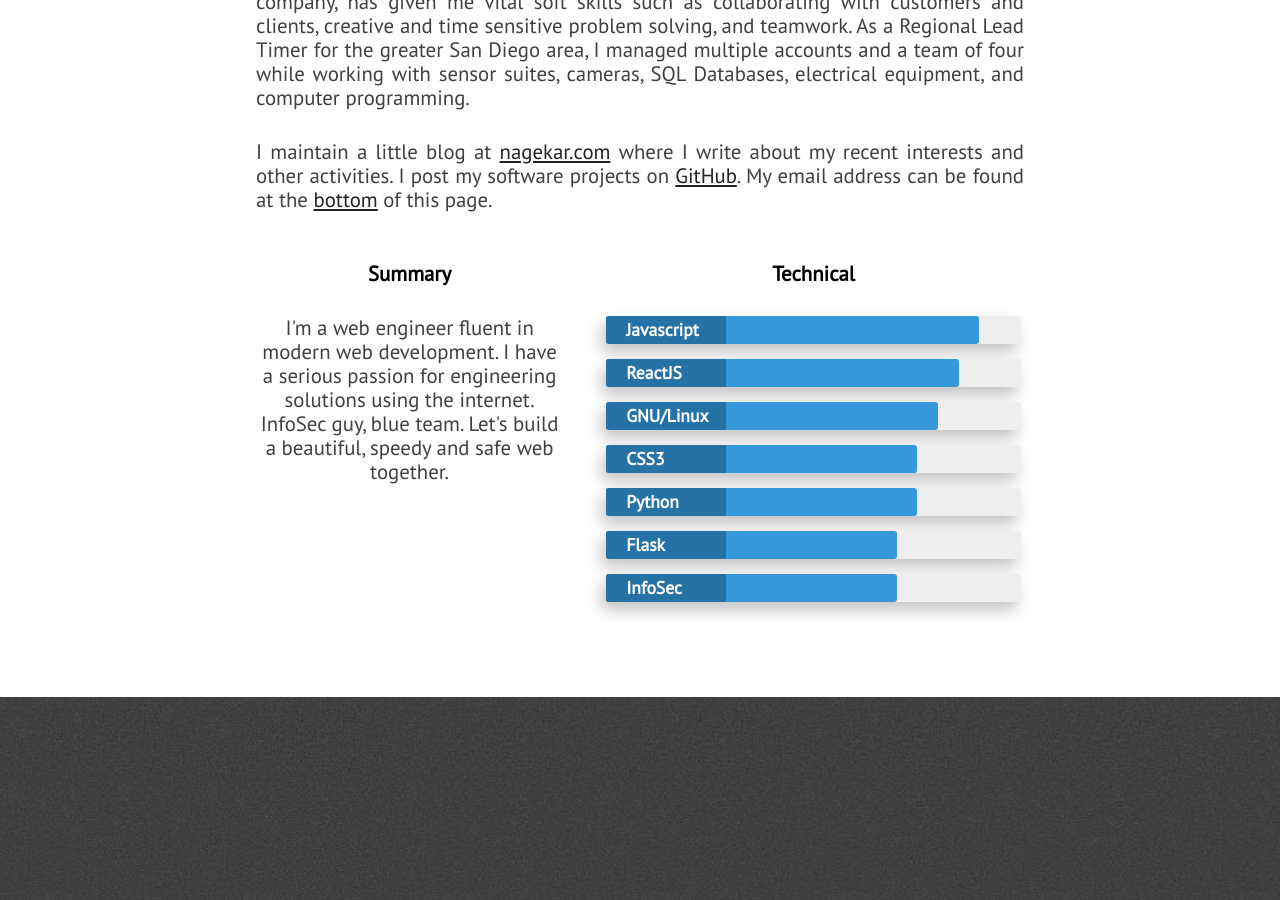
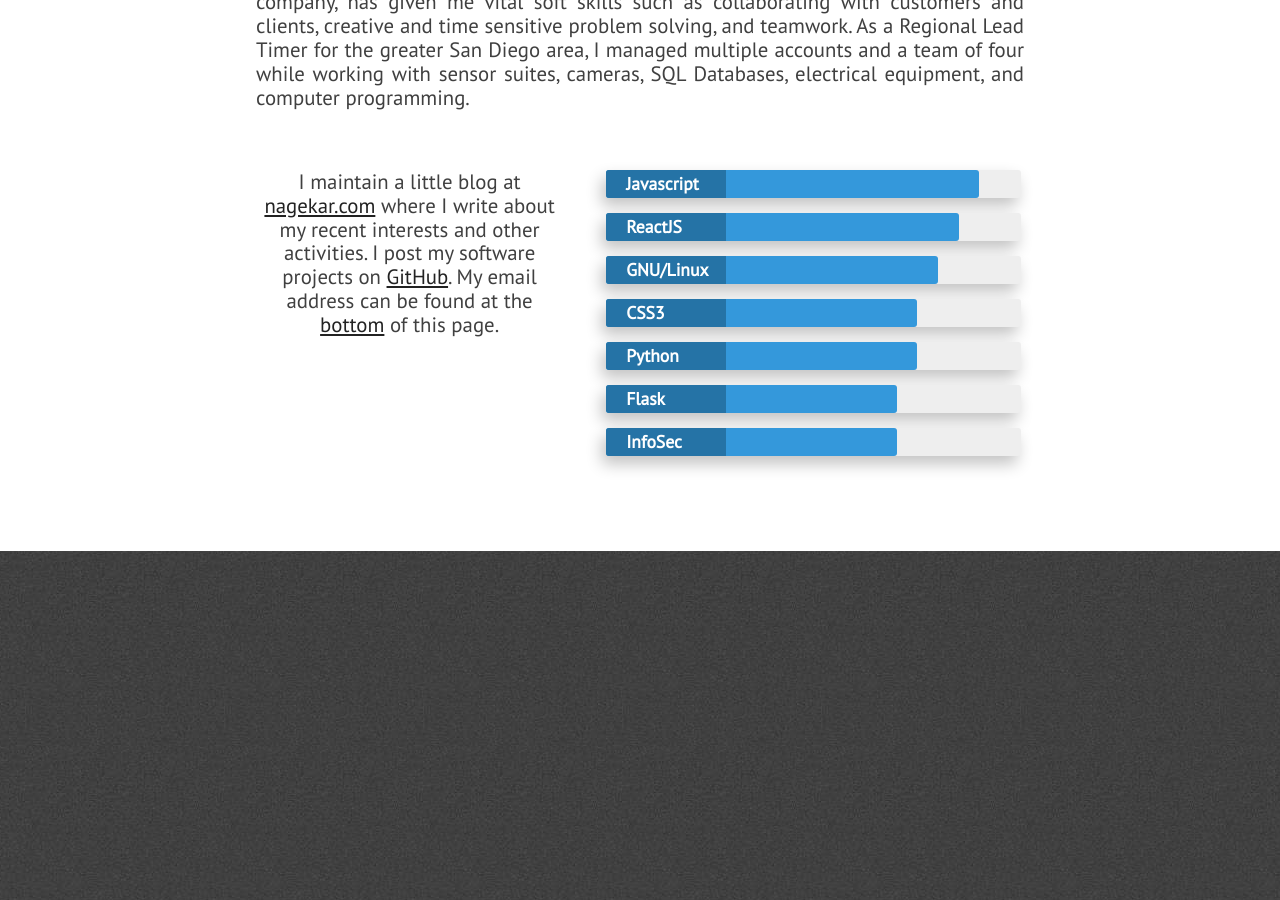
Before and after one commit to Eric-Cupples/Eric-Cupples.github.io, a Jekyll site: the page built from index.html, in a window 1280 px wide and 900 px high, scrolled down 1843 px. Built offline with Jekyll 4.4.1, drawn with Linux system fonts in a browser that asks for light colours; nearby versions of some CDN libraries.

Commit message:
About Update 2

```diff
--- a/_includes/about.html
+++ b/_includes/about.html
@@ -37,25 +37,18 @@
                 Diego area, I managed multiple accounts and a team of four while working with sensor suites, cameras,
                 SQL Databases, electrical equipment, and computer programming.
             </p>
-            <p class="paragraph-text justify-text">
-                I maintain a little blog at <a href="{{ site.blog_url }}">nagekar.com</a> where I write about my recent
-                interests and other activities. I post my software projects on <a
-                    href="https://github.com/{{ site.github_username }}">GitHub</a>. My email address can be found at
-                the <span class="extra-link"><a href="#extra">bottom</a></span> of this page.
-            </p>
 
             <p>
             <div class="skills-grid">
                 <div class="what-i-do">
-                    <h3 class="center-align skills-subsection">Summary</h3>
                     <p class="paragraph-text center-align">
-                        I'm a web engineer fluent in modern web development. I have a serious passion for engineering
-                        solutions using the internet. InfoSec guy, blue team. Let's build a beautiful, speedy and safe
-                        web together.
+                        I maintain a little blog at <a href="{{ site.blog_url }}">nagekar.com</a> where I write about my recent
+                        interests and other activities. I post my software projects on <a
+                            href="https://github.com/{{ site.github_username }}">GitHub</a>. My email address can be found at
+                        the <span class="extra-link"><a href="#extra">bottom</a></span> of this page.
                     </p>
                 </div>
                 <div class="technical-skills">
-                    <h3 class="center-align skills-subsection">Technical</h3>
                     <div class="progress-bars">
                         <div class="skillbar clearfix " data-percent="90%">
                             <div class="skillbar-title" style="background: #2980b9;"><span>Javascript</span></div>
```
